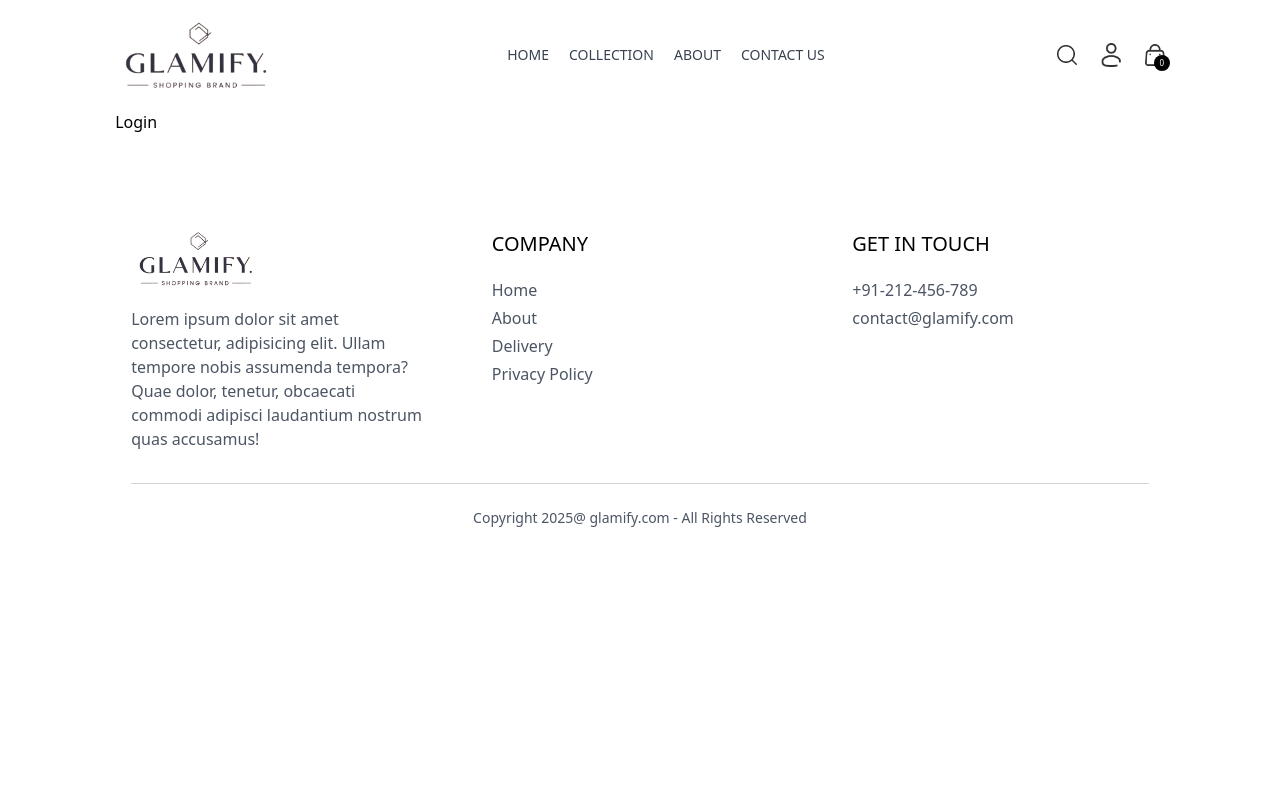
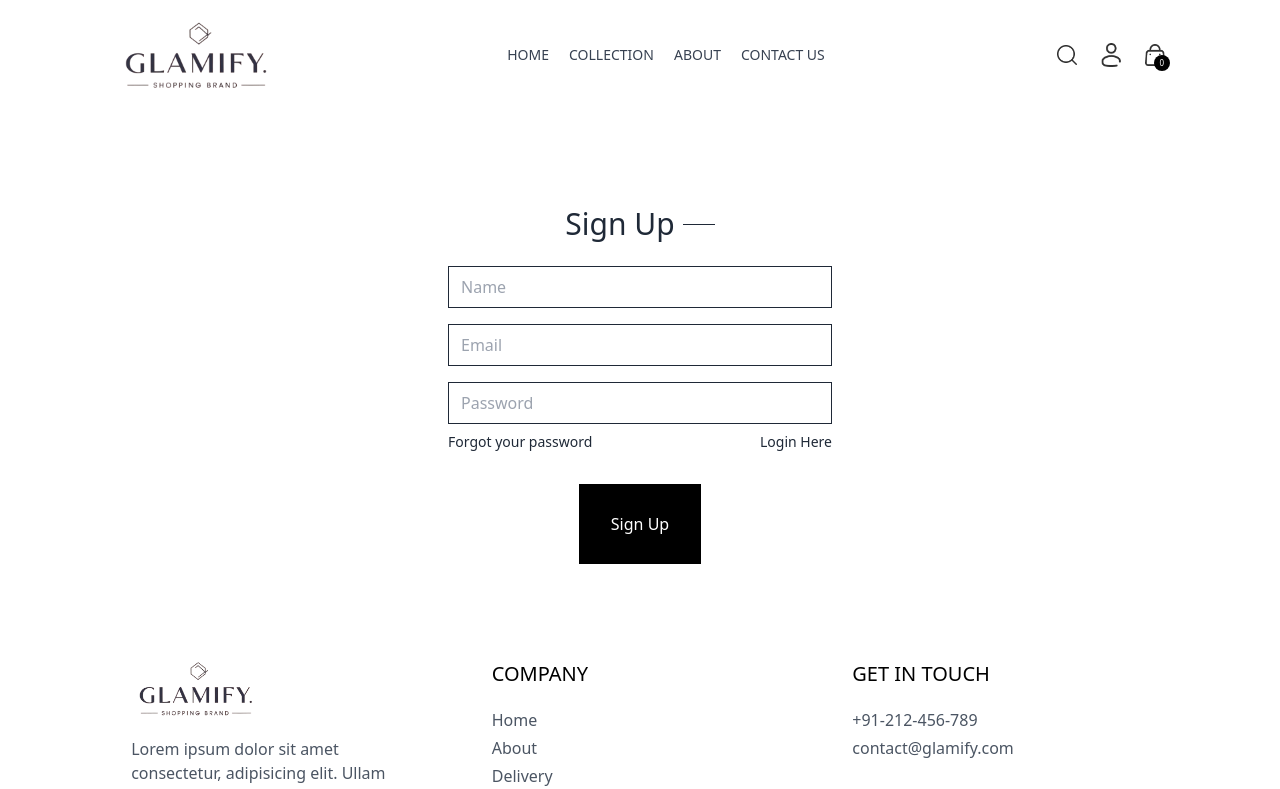
Before and after one commit to DeepshikhaJana/Glamify, a React (Vite) app: page /login in a window 1280 px wide. Shown: the top 789 px of the page. Built offline with nearby package versions, Linux system fonts and the light colour scheme.

Commit message:
added login page

```diff
--- a/src/component/Navbar.jsx
+++ b/src/component/Navbar.jsx
@@ -9,7 +9,7 @@ function Navbar() {
 
   return (
     <div className="flex items-center justify-between py-5 font-medium">
-      <Link to='/'>
+      <Link to="/">
         <img src={assets.logo} className="w-40 px-0" alt="" />
       </Link>
       <ul className="hidden sm:flex gap-5 text-sm text-gray-700">
@@ -31,14 +31,21 @@ function Navbar() {
         </NavLink>
       </ul>
       <div className="flex items-center gap-6">
-        <img onClick={() => setShowSearch(true)} src={assets.search_icon} className="w-5 cursor-pointer" alt="" />
+        <img
+          onClick={() => setShowSearch(true)}
+          src={assets.search_icon}
+          className="w-5 cursor-pointer"
+          alt=""
+        />
 
         <div className="group relative">
-          <img
-            className="w-5 cursor-pointer"
-            src={assets.profile_icon}
-            alt=""
-          />
+          <Link to='/login'>
+            <img
+              className="w-5 cursor-pointer"
+              src={assets.profile_icon}
+              alt=""
+            />
+          </Link>
           <div className="group-hover:block hidden absolute dropdown-menu right-0 pt-4">
             <div className="flex flex-col gap-2 w-36 py-3 px-5 bg-slate-100 text-gray-500">
               <p className="cursor-pointer hover:text-black">My Profile</p>
--- a/src/pages/Login.jsx
+++ b/src/pages/Login.jsx
@@ -1,9 +1,59 @@
-import React from 'react'
+import React, { useState } from 'react'
 
 function Login() {
+
+  const [currentState, setCurrentState] = useState('Sign Up');
+
+  const onSubmitHandler = async(event) => {
+      event.preventDefault()
+  }
   return (
-    <div>Login</div>
-  )
+    <form onSubmit={onSubmitHandler} className="flex flex-col items-center w-[90%] sm:max-w-96 m-auto mt-14 gap-4 text-gray-800">
+      <div className="inline-flex items-center gap-2 mb-2 mt-10">
+        <p className="Roboto text-3xl">{currentState}</p>
+        <hr className="border-none h-[1.5px] w-8 bg-gray-800" />
+      </div>
+      {currentState === "Login" ? (
+        ""
+      ) : (
+        <input
+          type="text"
+          className="w-full px-3 py-2 border border-gray-800"
+          placeholder="Name"
+        />
+      )}
+
+      <input
+        type="email"
+        className="w-full px-3 py-2 border border-gray-800"
+        placeholder="Email"
+      />
+      <input
+        type="password"
+        className="w-full px-3 py-2 border border-gray-800"
+        placeholder="Password"
+      />
+      <div className="w-full flex justify-between text-sm mt-[-8px]">
+        <p className="cursor-pointer">Forgot your password</p>
+        {currentState === "Login" ? (
+          <p
+            onClick={() => setCurrentState("Sign Up")}
+            className="cursor-pointer"
+          >
+            Create Account
+          </p>
+        ) : (
+          <p
+            onClick={() => setCurrentState("Login")}
+             className="cursor-pointer"
+          >
+            Login Here
+          </p>
+        )}
+      </div>
+      <button className='bg-black text-white font-light px-8 py-7 mt-4'>{currentState === 'Login' ? 'Sign In' : 'Sign Up'}</button>
+    </form>
+  );
 }
 
 export default Login
```
